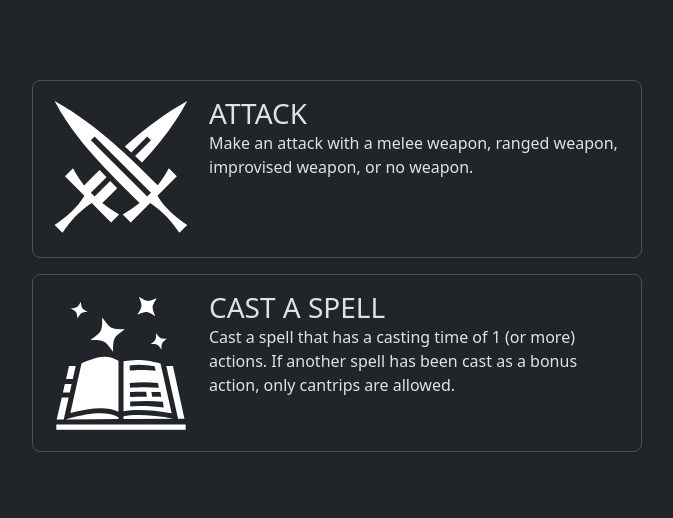
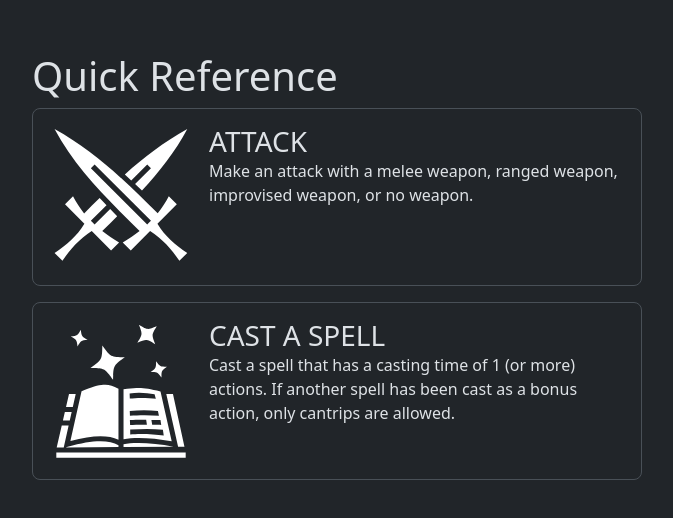
Before and after one commit to sonmica/mary-cardmaker, a Vue app: page / in a window 1280 px wide. Shown: the part 134-652 px from the top of the page, without its empty margins (0-673 px from the left). Built offline with nearby package versions, Linux system fonts and the light colour scheme.

Commit message:
Adds structure to card content

```diff
--- a/src/App.vue
+++ b/src/App.vue
@@ -14,10 +14,11 @@ import CardContainer from './components/CardContainer.vue';
     </div>
   </header> -->
 
-  <main>
-    <CardContainer />
-    <!-- <TheWelcome /> -->
-  </main>
+  <CardContainer />
+
+  <!-- <main>
+    <TheWelcome />
+  </main> -->
 </template>
 
 <style scoped>
--- a/src/components/CardContainer.vue
+++ b/src/components/CardContainer.vue
@@ -1,18 +1,29 @@
 <script setup lang="ts">
+  import type CardContent from '@/models/CardContent';
   import CardComponent from './CardComponent.vue';
-  const title = "Attack";
-  const body = "Make an attack with a melee weapon, ranged weapon, improvised weapon, or no weapon.";
-  const icon = "crossed-swords";
-  const title2 = "Cast a spell";
-  const body2 = "Cast a spell that has a casting time of 1 (or more) actions. If another spell has been cast as a bonus action, only cantrips are allowed.";
-  const icon2 = "spell-book";
 
+  const cards: CardContent[] = [
+    {
+      title: "Attack",
+      body: "Make an attack with a melee weapon, ranged weapon, improvised weapon, or no weapon.",
+      iconType: "crossed-swords"
+    },
+    {
+      title: "Cast a spell",
+      body: "Cast a spell that has a casting time of 1 (or more) actions. If another spell has been cast as a bonus action, only cantrips are allowed.",
+      iconType: "spell-book"
+    }
+  ]
 
 </script>
 
 <template>
-  <div class="d-flex flex-column gap-3">
-    <CardComponent :title="title" :body="body" :iconType="icon" />
-    <CardComponent :title="title2" :body="body2" :iconType="icon2" />
+  <div class="d-flex flex-column">
+    <div>
+      <h1>Quick Reference</h1>
+    </div>
+    <div class="d-flex flex-column gap-3 w-100">
+      <CardComponent v-for="card in cards" :title="card.title" :body="card.body" :iconType="card.iconType" />
+    </div>
   </div>
 </template>
```
